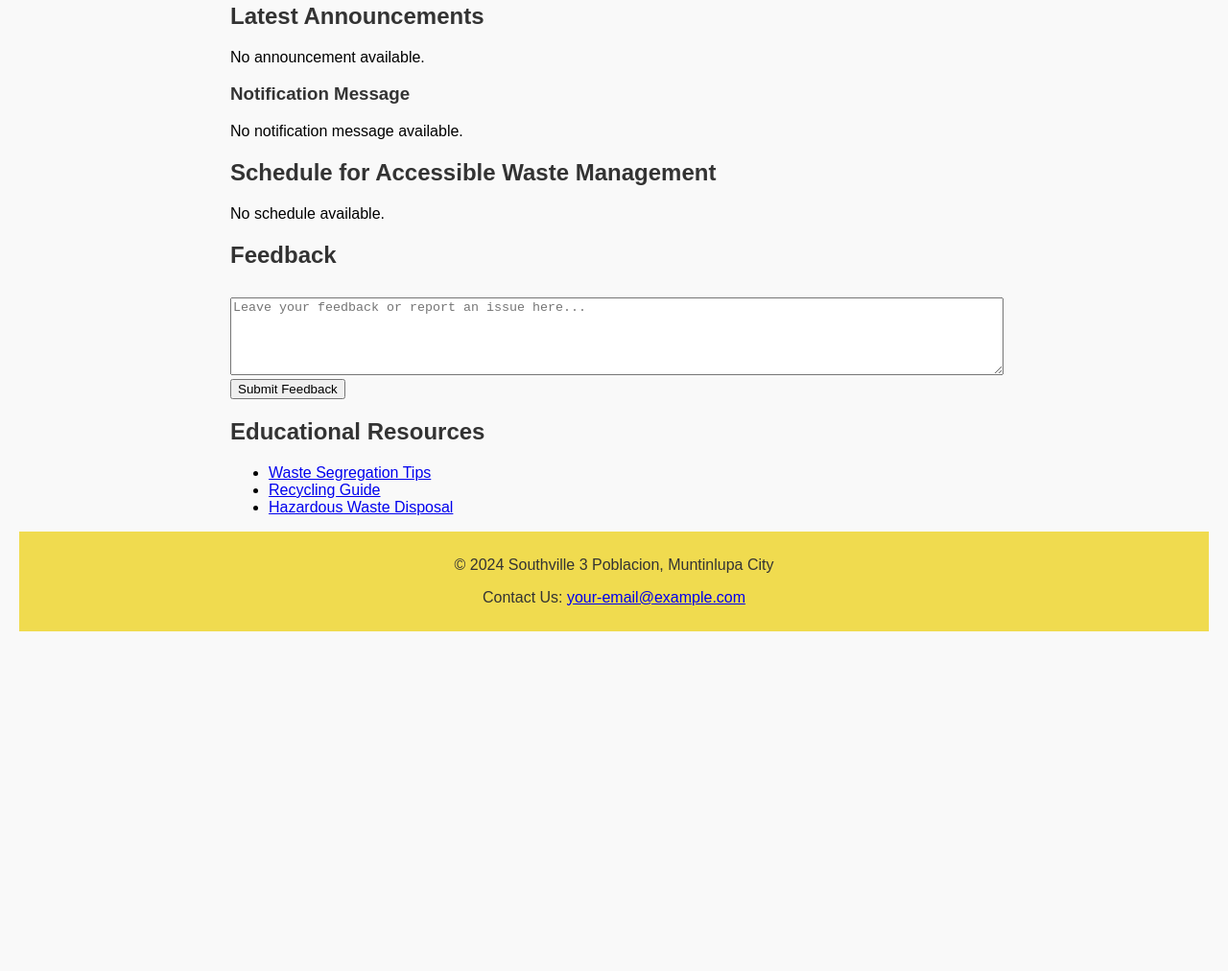
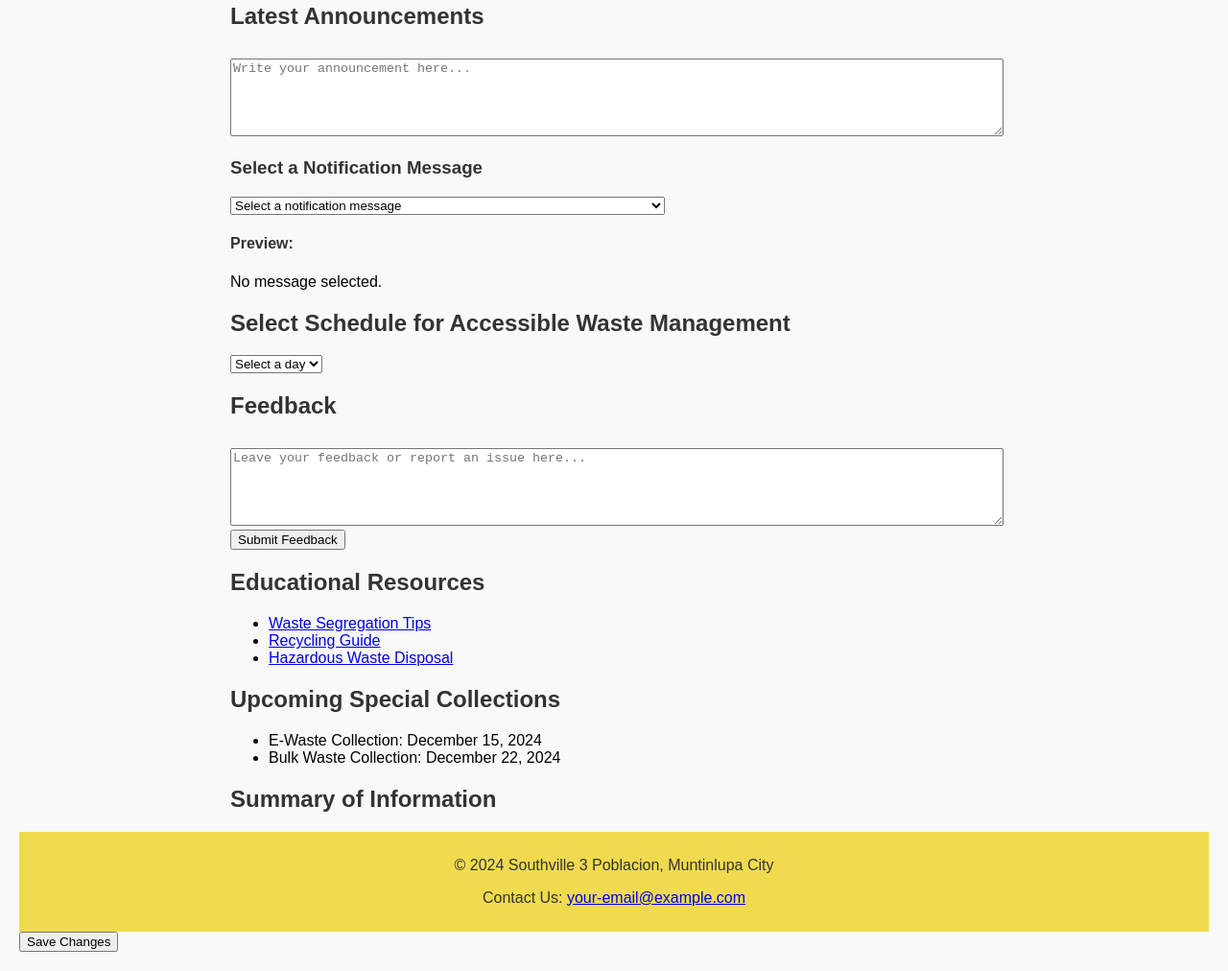
Before and after one commit to ariego24/waste-management-notification-system, a plain HTML site: page index.html in a window 1280 px wide. Shown: the part 171-1183 px from the top of the page at 96% size. Before the commit the page ends 849 px from the top, so only its background shows below. Drawn offline with Linux system fonts and the light colour scheme.

Commit message:
Add files via upload
Signed-off-by: ariego24 <ariegojohnmark_bsit@plmun.edu.ph>

```diff
--- a/index.html
+++ b/index.html
@@ -7,6 +7,7 @@
     <link rel="stylesheet" href="style.css">
     <script src="script.js" defer></script>
     <link rel="manifest" href="manifest.json">
+
 </head>
 <body>
     <header>
@@ -16,20 +17,51 @@
 
     <main>
         <div class="container">
+            <div class="row">
                 <section class="announcements">
                     <h2>Latest Announcements</h2>
-                <p id="latestAnnouncement">No announcement available.</p>
+                    <textarea id="announcementText" placeholder="Write your announcement here..." rows="5"></textarea>
                 </section>
 
                 <section class="notification-section">
-                <h3>Notification Message</h3>
-                <p id="notificationMessage">No notification message available.</p>
+                    <h3>Select a Notification Message</h3>
+                    <select id="notificationSelect" onchange="previewMessage()">
+                        <option value="">Select a notification message</option>
+                        <option value="Tomorrow at 6 AM the garbage truck will arrive.">Tomorrow at 6 AM the garbage truck will arrive.</option>
+                        <option value="Please remember to separate your recyclables from the general waste.">Please remember to separate your recyclables from the general waste.</option>
+                        <option value="Garbage collection will be delayed due to weather conditions.">Garbage collection will be delayed due to weather conditions.</option>
+                        <option value="Next week's garbage collection will be on Tuesday instead of Monday.">Next week's garbage collection will be on Tuesday instead of Monday.</option>
+                        <option value="Don’t forget to put your bins out by 6 AM on collection days!">Don’t forget to put your bins out by 6 AM on collection days!</option>
+                        <option value="Join us this Saturday for a community clean-up event at the park.">Join us this Saturday for a community clean-up event at the park.</option>
+                        <option value="Please ensure all waste is properly bagged and secured.">Please ensure all waste is properly bagged and secured.</option>
+                        <option value="Recycling bins are available for collection every Wednesday.">Recycling bins are available for collection every Wednesday.</option>
+                        <option value="Help keep our community clean by disposing of waste responsibly.">Help keep our community clean by disposing of waste responsibly.</option>
+                        <option value="New recycling guidelines are now in effect. Check our website for details.">New recycling guidelines are now in effect. Check our website for details.</option>
+                    </select>
+                    <div id="messagePreview">
+                        <h4>Preview:</h4>
+                        <p id="previewText">No message selected.</p>
+                    </div>
                 </section>
 
                 <section class="schedule-display">
-                <h2>Schedule for Accessible Waste Management</h2>
-                <p id="scheduleInfo">No schedule available.</p>
+                    <h2>Select Schedule for Accessible Waste Management</h2>
+                    <select id="daySelect" onchange="showSchedule()">
+                        <option value="">Select a day</option>
+                        <option value="Monday">Monday</option>
+                        <option value="Tuesday">Tuesday</option>
+                        <option value="Wednesday">Wednesday</option>
+                        <option value="Thursday">Thursday</option>
+                        <option value="Friday">Friday</option>
+                        <option value="Saturday">Saturday</option>
+                        <option value="Sunday">Sunday</option>
+                    </select>
+                    <div id="selected-schedule" style="display: none;">
+                        <h4>Schedule for <span id="selectedDay"></span>:</h4>
+                        <p id="scheduleTimes"></p>
+                    </div>
                 </section>
+            </div>
 
             <section class="feedback">
                 <h2>Feedback</h2>
@@ -45,6 +77,29 @@
                     <li><a href="#hazardous-disposal">Hazardous Waste Disposal</a></li>
                 </ul>
             </section>
+
+            <section class="upcoming-events">
+                <h2>Upcoming Special Collections</h2>
+                <ul>
+                    <li>E-Waste Collection: December 15, 2024</li>
+                    <li>Bulk Waste Collection: December 22, 2024</li>
+                </ul>
+            </section>
+
+            <section class="summary">
+                <h2>Summary of Information</h2>
+                <div id="summary-display" style="display: none;">
+                    <h4>Latest Announcement:</h4>
+                    <p id="summary-announcement"></p>
+
+                    <h4>Selected Notification Message:</h4>
+                    <p id="summary-notification"></p>
+
+                    <h4>Selected Schedule:</h4>
+                    <p id="summary-schedule"></p>
+                </div>
+                <button id="send-info-btn" style="display: none;" onclick="sendInfo()">Send Information</button>
+            </section>
         </div>
     </main>
 
@@ -54,3 +109,6 @@
     </footer>
 </body>
 </html>
+<section class="save-section">
+    <button id="save-button" onclick="saveData()">Save Changes</button>
+</section>
```
Lines whose indentation alone changed are shown as unchanged.
